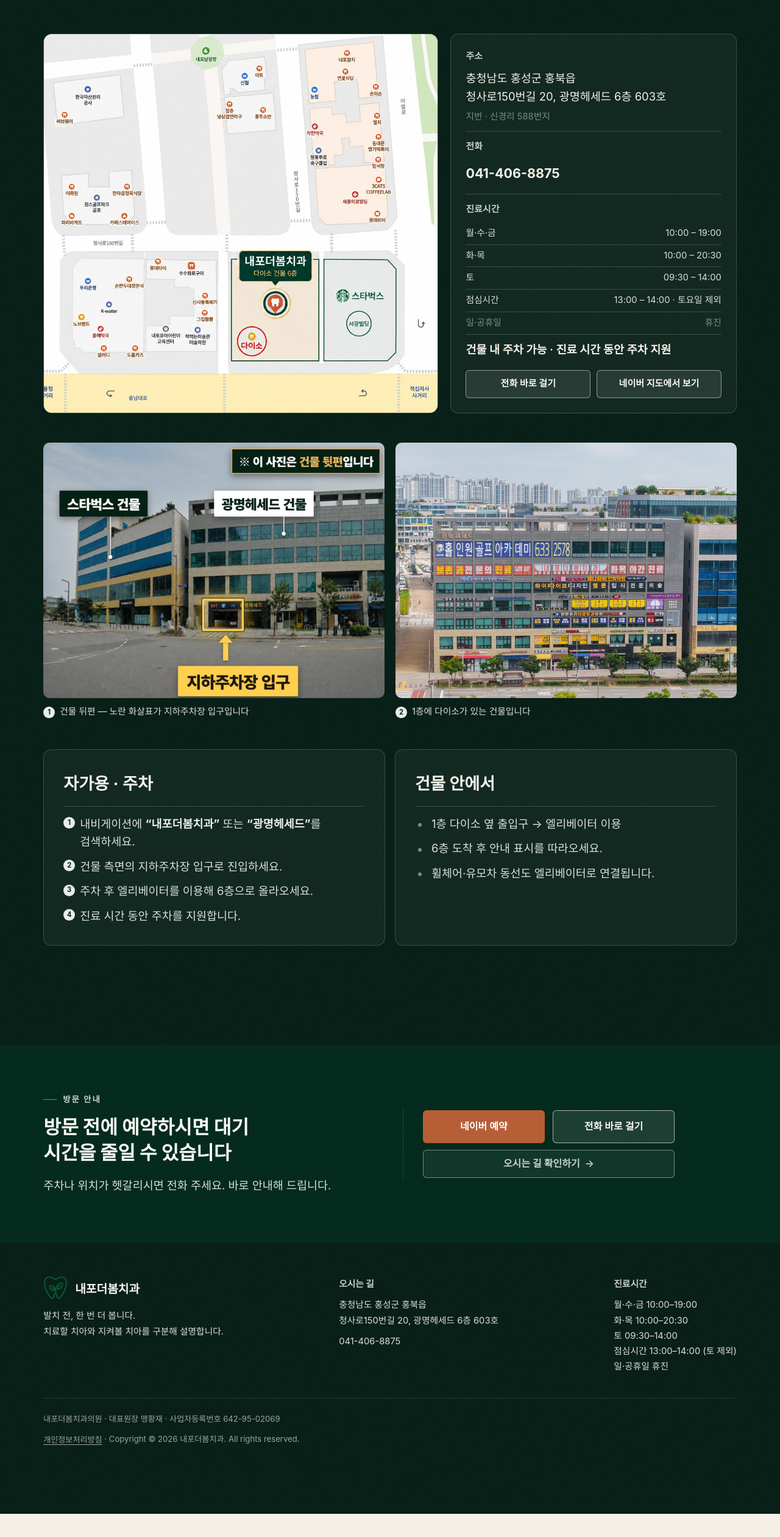
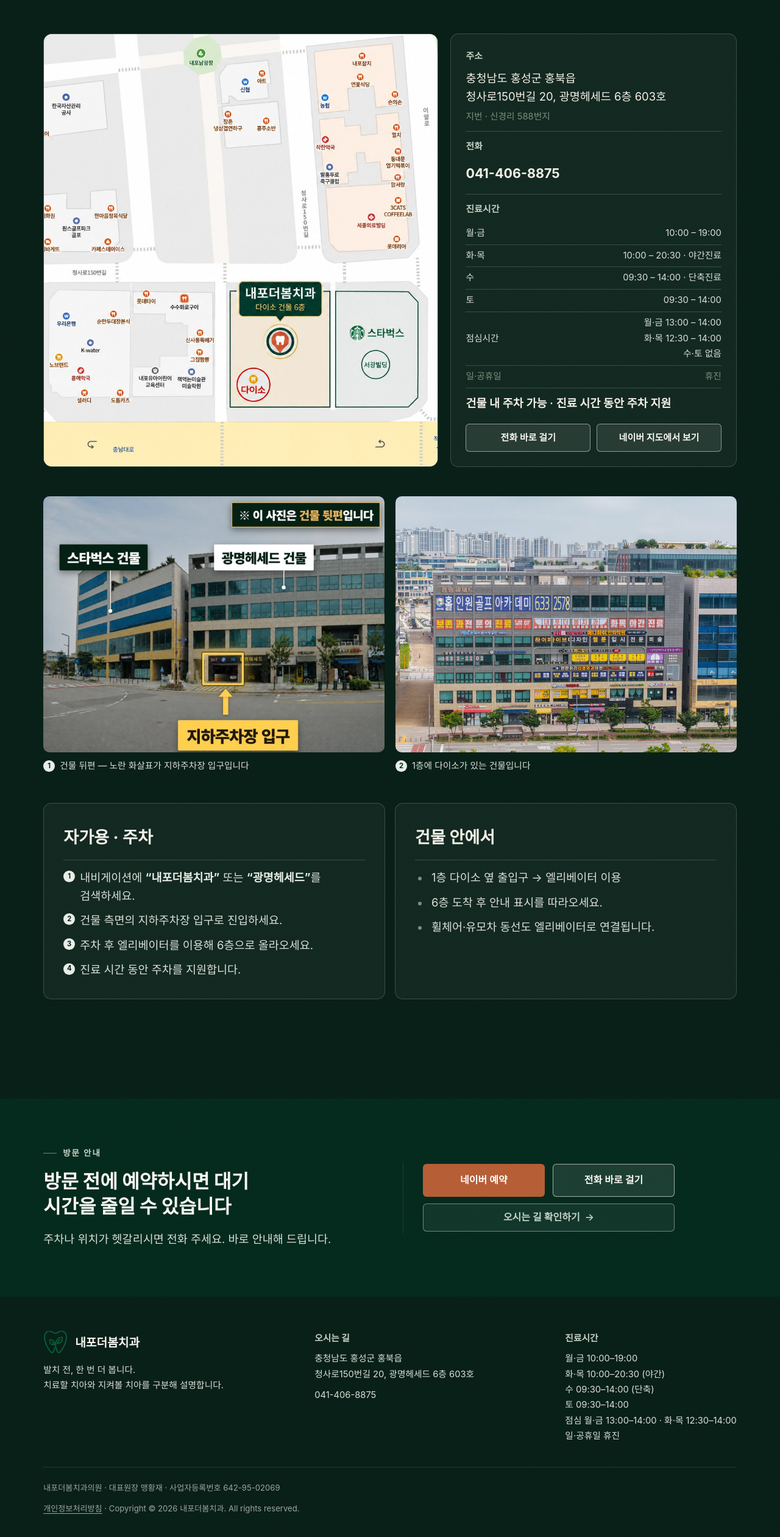
Before and after one commit to mangw301-star/naepo-4page, a plain HTML site: page visit.html in a window 1280 px wide. Shown: the part 2016-4537 px from the top of the page at 61% size. Before the commit the page ends 4499 px from the top, so only its background shows below. Drawn offline with Linux system fonts and the light colour scheme; a web font is replaced by a local one.

Commit message:
진료시간 변경: 수요일 단축진료, 화·목 점심 12:30 반영

```diff
--- a/visit.html
+++ b/visit.html
@@ -46,9 +46,9 @@
     "addressCountry": "KR"
   },
   "openingHoursSpecification": [
-    { "@type": "OpeningHoursSpecification", "dayOfWeek": ["Monday","Wednesday","Friday"], "opens": "10:00", "closes": "19:00" },
+    { "@type": "OpeningHoursSpecification", "dayOfWeek": ["Monday","Friday"], "opens": "10:00", "closes": "19:00" },
     { "@type": "OpeningHoursSpecification", "dayOfWeek": ["Tuesday","Thursday"], "opens": "10:00", "closes": "20:30" },
-    { "@type": "OpeningHoursSpecification", "dayOfWeek": "Saturday", "opens": "09:30", "closes": "14:00" }
+    { "@type": "OpeningHoursSpecification", "dayOfWeek": ["Wednesday","Saturday"], "opens": "09:30", "closes": "14:00" }
   ]
 }
 </script>
@@ -170,10 +170,11 @@
           <h3>진료시간</h3>
           <table class="time-table">
             <tbody>
-              <tr><td>월·수·금</td><td>10:00 – 19:00</td></tr>
-              <tr><td>화·목</td><td>10:00 – 20:30</td></tr>
+              <tr><td>월·금</td><td>10:00 – 19:00</td></tr>
+              <tr><td>화·목</td><td>10:00 – 20:30 · 야간진료</td></tr>
+              <tr><td>수</td><td>09:30 – 14:00 · 단축진료</td></tr>
               <tr><td>토</td><td>09:30 – 14:00</td></tr>
-              <tr><td>점심시간</td><td>13:00 – 14:00 · 토요일 제외</td></tr>
+              <tr><td>점심시간</td><td>월·금 13:00 – 14:00<br>화·목 12:30 – 14:00<br>수·토 없음</td></tr>
               <tr class="off"><td>일·공휴일</td><td>휴진</td></tr>
             </tbody>
           </table>
@@ -251,7 +252,7 @@
       </div>
       <div class="f-col">
         <h3>진료시간</h3>
-        <p>월·수·금 10:00–19:00<br>화·목 10:00–20:30<br>토 09:30–14:00<br>점심시간 13:00–14:00 (토 제외)<br>일·공휴일 휴진</p>
+        <p>월·금 10:00–19:00<br>화·목 10:00–20:30 (야간)<br>수 09:30–14:00 (단축)<br>토 09:30–14:00<br>점심 월·금 13:00–14:00 · 화·목 12:30–14:00<br>일·공휴일 휴진</p>
       </div>
     </div>
     <div class="legal">
```
